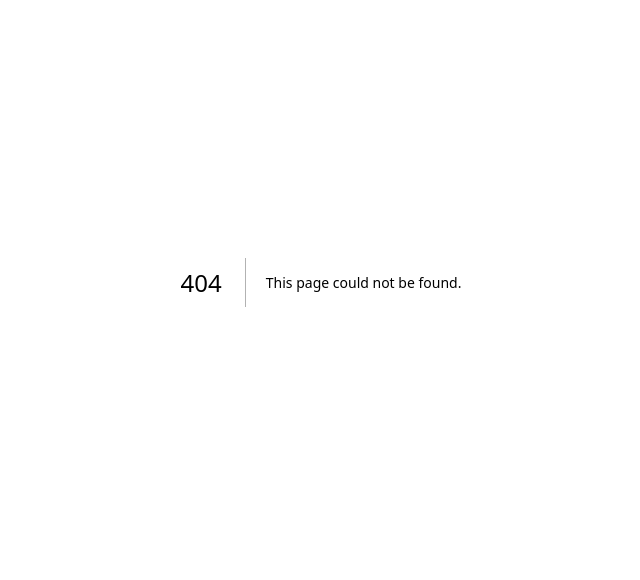
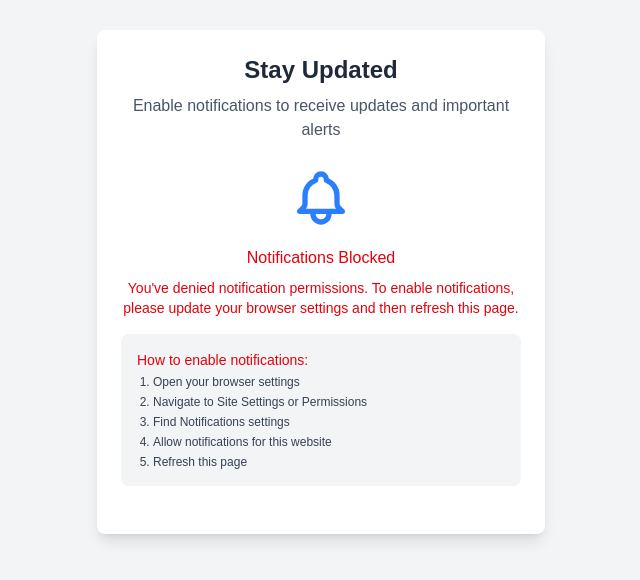
Before and after one commit to pawin821/Pawin-web, a Next.js app: page /notification in a window 1280 px wide. Before the commit this address had no page. Shown: the part 118-698 px from the top of the page, without its empty margins (319-959 px from the left). Built offline with nearby package versions, Linux system fonts and the light colour scheme.

Commit message:
first commit

```diff
--- /dev/null
+++ b/app/notification/page.jsx
@@ -0,0 +1,164 @@
+"use client"
+import { useState, useEffect } from 'react';
+import { getToken } from "firebase/messaging";
+import { messaging } from '../../firebase/firebase';
+
+export default function NotificationPermissionPage() {
+  const [permissionStatus, setPermissionStatus] = useState('default');
+  const [isLoading, setIsLoading] = useState(false);
+  const [token, setToken] = useState('');
+  const [error, setError] = useState('');
+
+  // Check initial permission status
+  useEffect(() => {
+    if ('Notification' in window) {
+      setPermissionStatus(Notification.permission);
+    }
+  }, []);
+
+  async function requestPermission() {
+    if (!('Notification' in window)) {
+      setError("This browser does not support notifications");
+      return;
+    }
+
+    setIsLoading(true);
+    setError('');
+
+    try {
+      const permission = await Notification.requestPermission();
+      setPermissionStatus(permission);
+
+      if (permission === "granted") {
+        // Generate Token
+        const token = await getToken(messaging, {
+          vapidKey: "BGX1F5woV-7Quwi7c2vcxIDuOUsal88_UW4ygOOfHDwVMdqRAH-uCDrEBzUts1U0AN5oVJxxodtmmOSlJ4EOjvc",
+        });
+
+        setToken(token);
+
+        // Send token to server using fetch instead of axios
+        try {
+          const response = await fetch('/api/subscribe', {
+            method: 'POST',
+            headers: {
+              'Content-Type': 'application/json',
+            },
+            body: JSON.stringify({ token }),
+          });
+
+          if (!response.ok) {
+            throw new Error(`Server responded with status: ${response.status}`);
+          }
+
+          console.log("Token Generated and sent to server:", token);
+        } catch (fetchError) {
+          console.error("Error sending token to server:", fetchError);
+          setError(`Failed to register with server: ${fetchError.message}`);
+        }
+      }
+    } catch (error) {
+      console.error("Error requesting notification permission:", error);
+      setError(`Error requesting permission: ${error.message}`);
+    } finally {
+      setIsLoading(false);
+    }
+  }
+
+  return (
+    <div className="flex flex-col items-center justify-center min-h-screen bg-gray-100 p-4">
+      <div className="bg-white rounded-lg shadow-lg p-6 max-w-md w-full">
+        <div className="text-center mb-6">
+          <h1 className="text-2xl font-bold text-gray-800 mb-2">Stay Updated</h1>
+          <p className="text-gray-600">Enable notifications to receive updates and important alerts</p>
+        </div>
+
+        <div className="mb-6">
+          <div className="flex items-center justify-center mb-4">
+            {permissionStatus === 'granted' ? (
+              <svg className="w-16 h-16 text-green-500" fill="none" stroke="currentColor" viewBox="0 0 24 24" xmlns="http://www.w3.org/2000/svg">
+                <path strokeLinecap="round" strokeLinejoin="round" strokeWidth="2" d="M15 17h5l-1.405-1.405A2.032 2.032 0 0118 14.158V11a6.002 6.002 0 00-4-5.659V5a2 2 0 10-4 0v.341C7.67 6.165 6 8.388 6 11v3.159c0 .538-.214 1.055-.595 1.436L4 17h5m6 0v1a3 3 0 11-6 0v-1m6 0H9"></path>
+              </svg>
+            ) : (
+              <svg className="w-16 h-16 text-blue-500" fill="none" stroke="currentColor" viewBox="0 0 24 24" xmlns="http://www.w3.org/2000/svg">
+                <path strokeLinecap="round" strokeLinejoin="round" strokeWidth="2" d="M15 17h5l-1.405-1.405A2.032 2.032 0 0118 14.158V11a6.002 6.002 0 00-4-5.659V5a2 2 0 10-4 0v.341C7.67 6.165 6 8.388 6 11v3.159c0 .538-.214 1.055-.595 1.436L4 17h5m6 0v1a3 3 0 11-6 0v-1m6 0H9"></path>
+              </svg>
+            )}
+          </div>
+
+          {permissionStatus === 'granted' ? (
+            <div className="text-center text-green-600">
+              <p className="font-medium mb-2">Notifications Enabled!</p>
+              <p className="text-sm">You'll now receive important updates from our app</p>
+            </div>
+          ) : permissionStatus === 'denied' ? (
+            <div className="text-center text-red-600">
+              <p className="font-medium mb-2">Notifications Blocked</p>
+              <p className="text-sm mb-4">You've denied notification permissions. To enable notifications, please update your browser settings and then refresh this page.</p>
+              <div className="bg-gray-100 rounded-lg p-4 text-left">
+                <p className="text-sm font-medium mb-1">How to enable notifications:</p>
+                <ol className="text-xs text-gray-700 list-decimal pl-4 space-y-1">
+                  <li>Open your browser settings</li>
+                  <li>Navigate to Site Settings or Permissions</li>
+                  <li>Find Notifications settings</li>
+                  <li>Allow notifications for this website</li>
+                  <li>Refresh this page</li>
+                </ol>
+              </div>
+            </div>
+          ) : (
+            <div className="text-center">
+              <p className="text-gray-700 mb-4">To get real-time updates, please allow notifications when prompted.</p>
+
+              <button
+                onClick={requestPermission}
+                disabled={isLoading}
+                className="bg-blue-500 hover:bg-blue-600 text-white font-medium py-2 px-6 rounded-lg transition-colors flex items-center justify-center"
+              >
+                {isLoading ? (
+                  <span className="animate-pulse">Processing...</span>
+                ) : (
+                  <>
+                    <span>Enable Notifications</span>
+                  </>
+                )}
+              </button>
+            </div>
+          )}
+        </div>
+
+        {error && (
+          <div className="mt-4 p-3 bg-red-50 border border-red-200 rounded-lg text-red-700 text-sm">
+            {error}
+          </div>
+        )}
+
+        {token && (
+          <div className="mt-6 p-3 bg-gray-50 rounded-lg">
+            <p className="text-xs text-gray-500 break-all">
+              <span className="font-medium">Token:</span> {token.substring(0, 20)}...
+            </p>
+          </div>
+        )}
+      </div>
+
+      {permissionStatus === 'granted' && (
+        <div className="mt-6 p-4 bg-blue-50 border border-blue-200 rounded-lg max-w-md">
+          <div className="flex">
+            <div className="flex-shrink-0">
+              <svg className="h-5 w-5 text-blue-400" fill="currentColor" viewBox="0 0 20 20" xmlns="http://www.w3.org/2000/svg">
+                <path fillRule="evenodd" d="M18 10a8 8 0 11-16 0 8 8 0 0116 0zm-7-4a1 1 0 11-2 0 1 1 0 012 0zM9 9a1 1 0 000 2v3a1 1 0 001 1h1a1 1 0 100-2h-1V9a1 1 0 00-1-1z" clipRule="evenodd"></path>
+              </svg>
+            </div>
+            <div className="ml-3">
+              <h3 className="text-sm font-medium text-blue-800">Open your app</h3>
+              <div className="mt-2 text-sm text-blue-700">
+                <p>To complete the setup process, please open your app. Your notifications are now enabled!</p>
+              </div>
+            </div>
+          </div>
+        </div>
+      )}
+    </div>
+  );
+}
```
